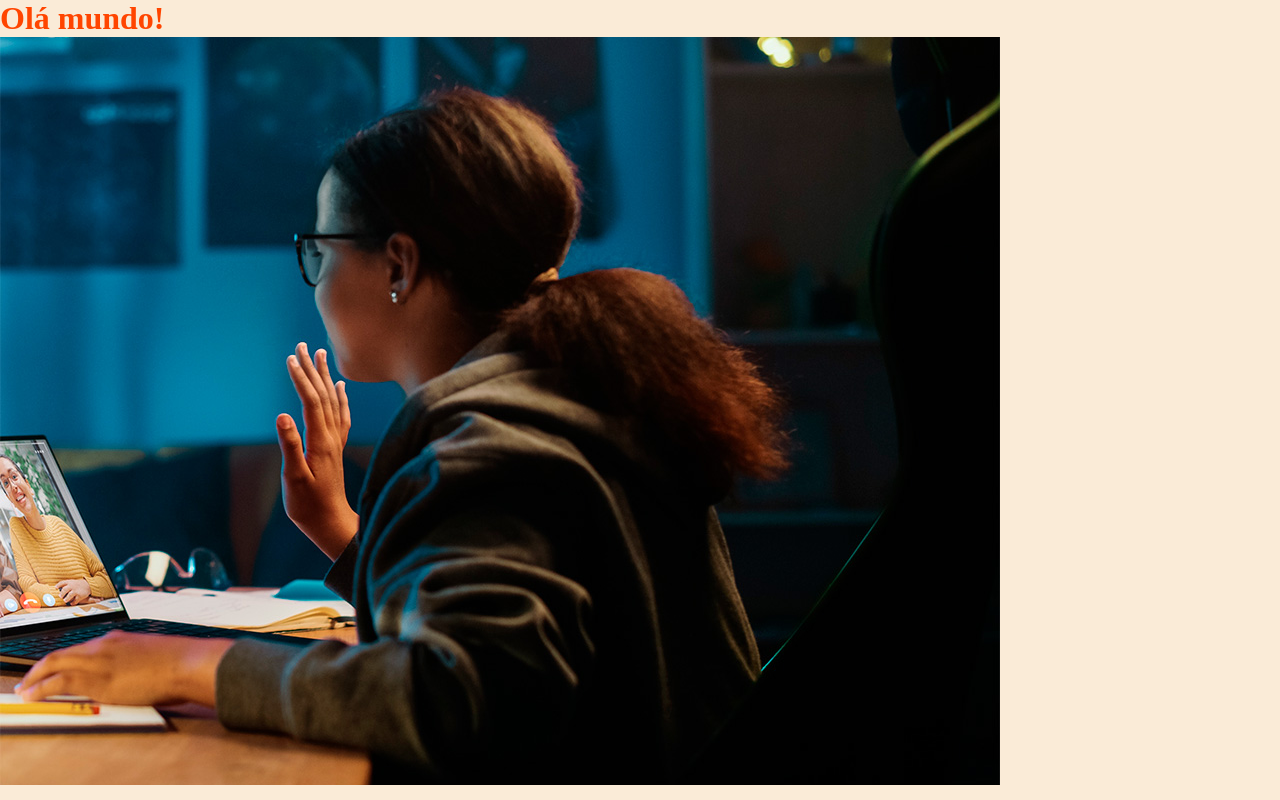
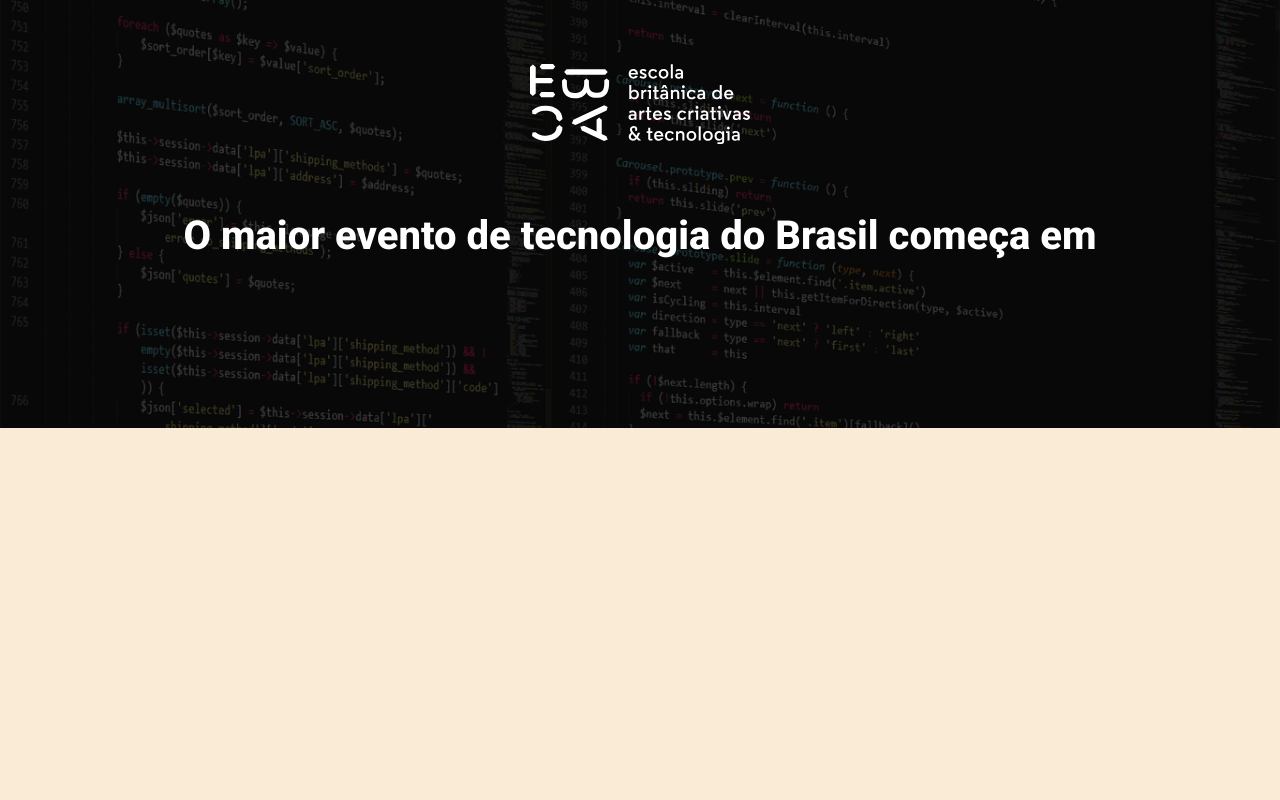
Before and after one commit to BrunoAndradeDinis/modulo22-ebac-tech-talks, a website built with Parcel: page src/index.html in a window 1280 px wide. Built offline with nearby package versions, Linux system fonts and the light colour scheme.

Commit message:
feat: criado o header.hero

```diff
--- a/src/index.html
+++ b/src/index.html
@@ -1,16 +1,26 @@
 <!DOCTYPE html>
-<html lang="en">
+<html lang="pt-br">
+
 <head>
   <meta charset="UTF-8">
   <meta name="viewport" content="width=device-width, initial-scale=1.0">
-  <title>Landing page</title>
+  <title>Ebac Tech Talks</title>
   <link rel="stylesheet" href="styles/main.scss">
+  <link rel="preconnect" href="https://fonts.googleapis.com">
+  <link rel="preconnect" href="https://fonts.gstatic.com" crossorigin>
+  <link href="https://fonts.googleapis.com/css2?family=Roboto:ital,wdth,wght@0,75..100,100..900;1,75..100,100..900&display=swap" rel="stylesheet">
 </head>
+
 <body>
-  <h1>Olá mundo!</h1>
+  <header class="hero">
+    <div class="container">
+      <img class="hero__logo" src="./images/ebac_logo.svg" alt="Ebac">
+      <p class="hero__text">O maior evento de tecnologia do Brasil começa em</p>
+    </div>
 
-  <img src="./images/backend.png" alt="">
+  </header>
 
   <script src="scripts/main.js"></script>
 </body>
+
 </html>
--- /dev/null
+++ b/src/styles/_hero.scss
@@ -0,0 +1,51 @@
+.hero {
+  padding-top: 4rem;
+  padding-bottom: 6.25rem;
+  background-image: url("../images/fundo.png");
+  background-repeat: no-repeat;
+  background-size: cover;
+  position: relative;
+
+  .container {
+    position: relative;
+  }
+
+  &::before {
+    content: "";
+    position: absolute;
+    top: 0;
+    left: 0;
+    width: 100%;
+    height: 100%;
+    background-color: rgba($color: #000000, $alpha: 0.7);
+  }
+
+  &__text {
+    margin-top: 4rem;
+    margin-bottom: 4rem;
+    line-height: 56px;
+    font-size: 2.5rem;
+    text-align: center;
+    font-weight: 800;
+  }
+
+  &__logo {
+    margin: 0 auto;
+    height: 5rem;
+    display: block;
+  }
+
+  @media (max-width: 640px) {
+    padding: 40px 0;
+
+    &__logo {
+      height: 2.5rem;
+    }
+
+    &__text {
+      font-size: 1.25rem;
+      line-height: 1.5rem;
+      margin: 1.5rem 0;
+    }
+  }
+}
--- a/src/styles/main.scss
+++ b/src/styles/main.scss
@@ -1,13 +1,30 @@
-*{
+@use "hero";
+
+* {
   margin: 0;
   padding: 0;
   box-sizing: border-box;
   text-decoration: none;
   list-style: none;
-
+  font-family: "Roboto", sans-serif;
+  color: #fff;
 }
 
-body{
+body {
   background-color: antiquewhite;
   color: orangered;
 }
+
+.container {
+  max-width: 960px;
+  width: 100%;
+  margin: 0 auto;
+
+  @media (max-width: 640px) {
+    max-width: 80%;
+  }
+
+  @media (max-width: 1024px) {
+    max-width: 90%;
+  }
+}
```
